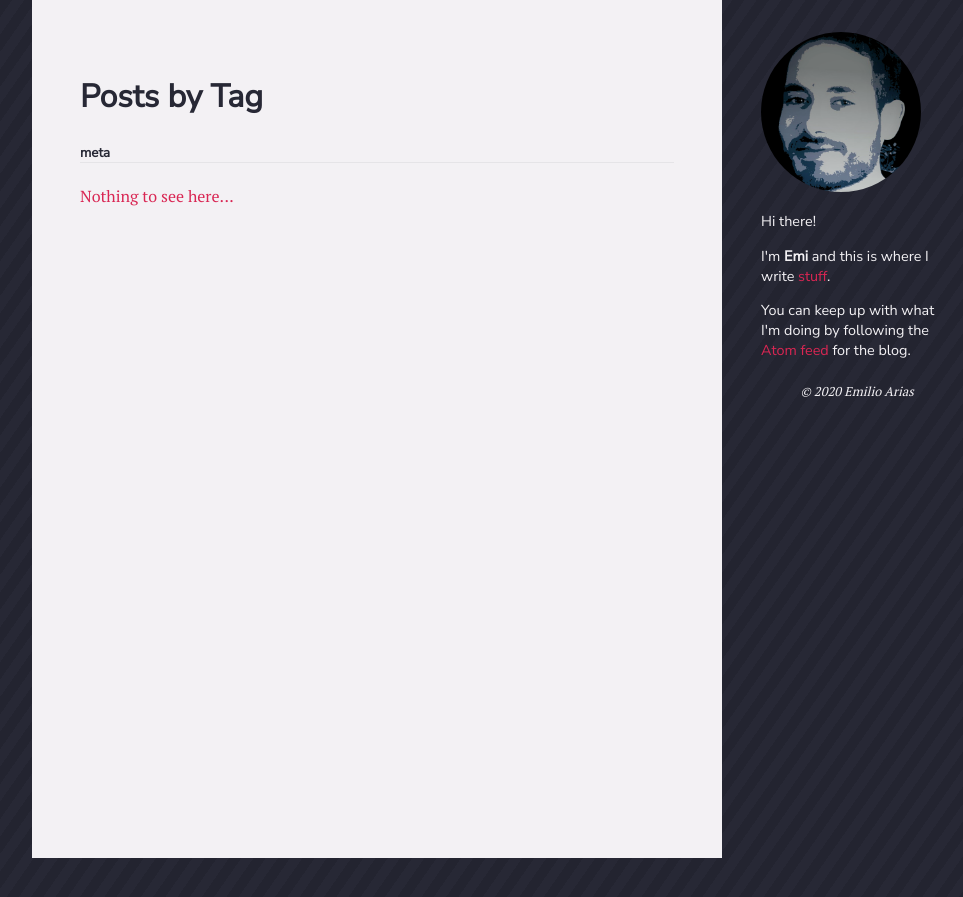
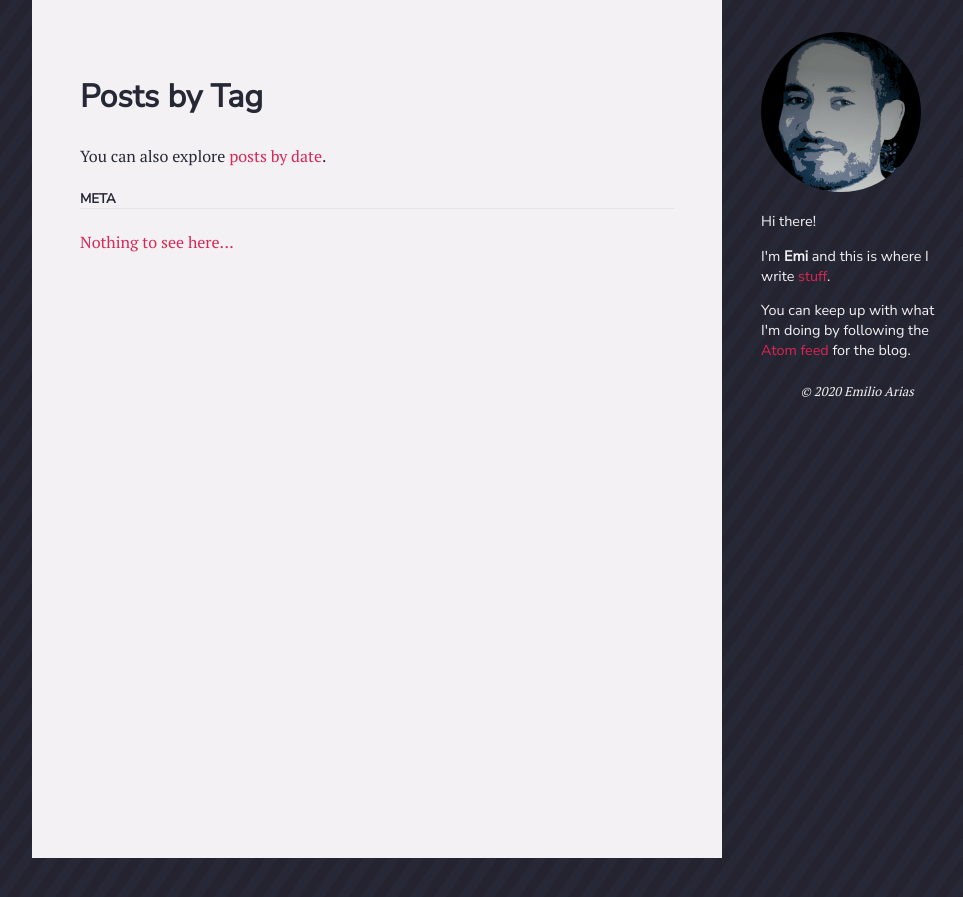
Before and after one commit to ariasemis/ariasemis.github.io, a Jekyll site: the page built from tags.html, in a window 1280 px wide. Shown: the top 897 px of the page, without its empty margins (128-1091 px from the left). Built offline with Jekyll 4.4.1, drawn with Linux system fonts in a browser that asks for light colours.

Commit message:
link to alternate list in archive/tags

```diff
--- a/archive.html
+++ b/archive.html
@@ -9,6 +9,9 @@
     </header>
 
     <nav>
+        <p>
+            You can also explore <a href="/tags">posts by tag</a>.
+        </p>
         <ul>
 
             {% for post in site.posts %}
--- a/tags.html
+++ b/tags.html
@@ -9,11 +9,14 @@
     </header>
 
     <nav>
+        <p>
+            You can also explore <a href="/archive">posts by date</a>.
+        </p>
         <ul>
             {% assign sorted_tags = (site.tags | sort:0) %}
             {% for tag in sorted_tags %}
             <li id="{{ tag[0] | slugify }}">
-                <h5>{{ tag[0] }}</h5>
+                <h5>{{ tag[0] | upcase }}</h5>
                 <ul>
                     {% for post in tag[1] %}
                     <li><a href="{{ post.url }}" rel="bookmark">{{ post.title }}</a></li>
```
